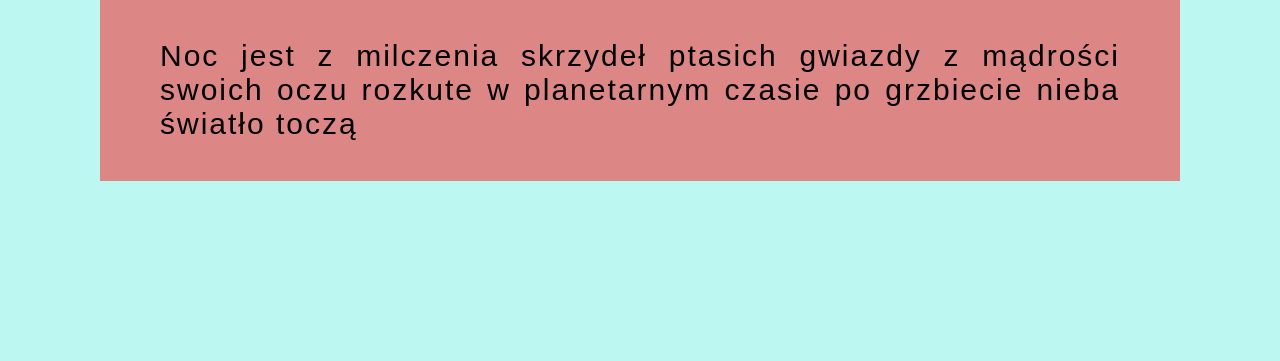
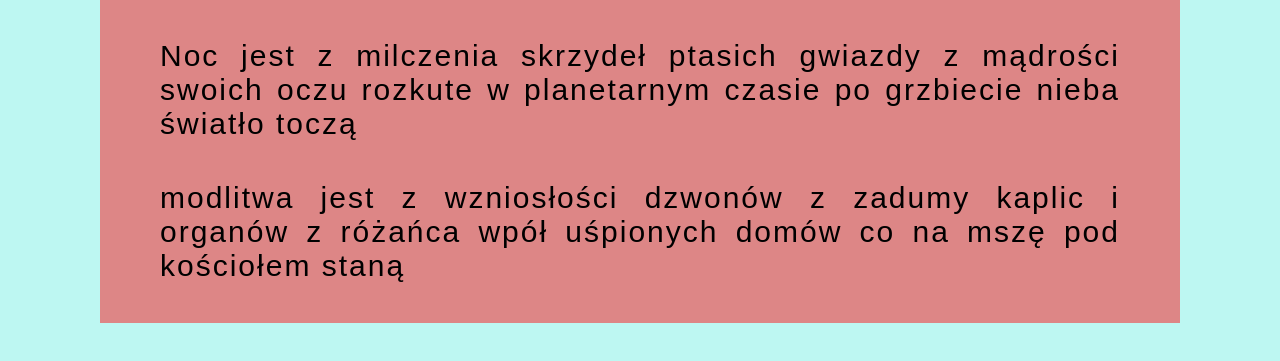
Before and after one commit to iwstasiewicz/learning-git-2, a plain HTML site: page index.html in a window 1280 px wide. Shown: the part 151-512 px from the top of the page. Drawn offline with Linux system fonts and the light colour scheme.

Commit message:
fourth commit

```diff
--- a/index.html
+++ b/index.html
@@ -19,6 +19,10 @@
       gwiazdy z mądrości swoich oczu
       rozkute w planetarnym czasie
       po grzbiecie nieba światło toczą</p>
+    <p>modlitwa jest z wzniosłości dzwonów
+z zadumy kaplic i organów
+z różańca wpół uśpionych domów
+co na mszę pod kościołem staną </p>
   </div>
 </body>
 
```
